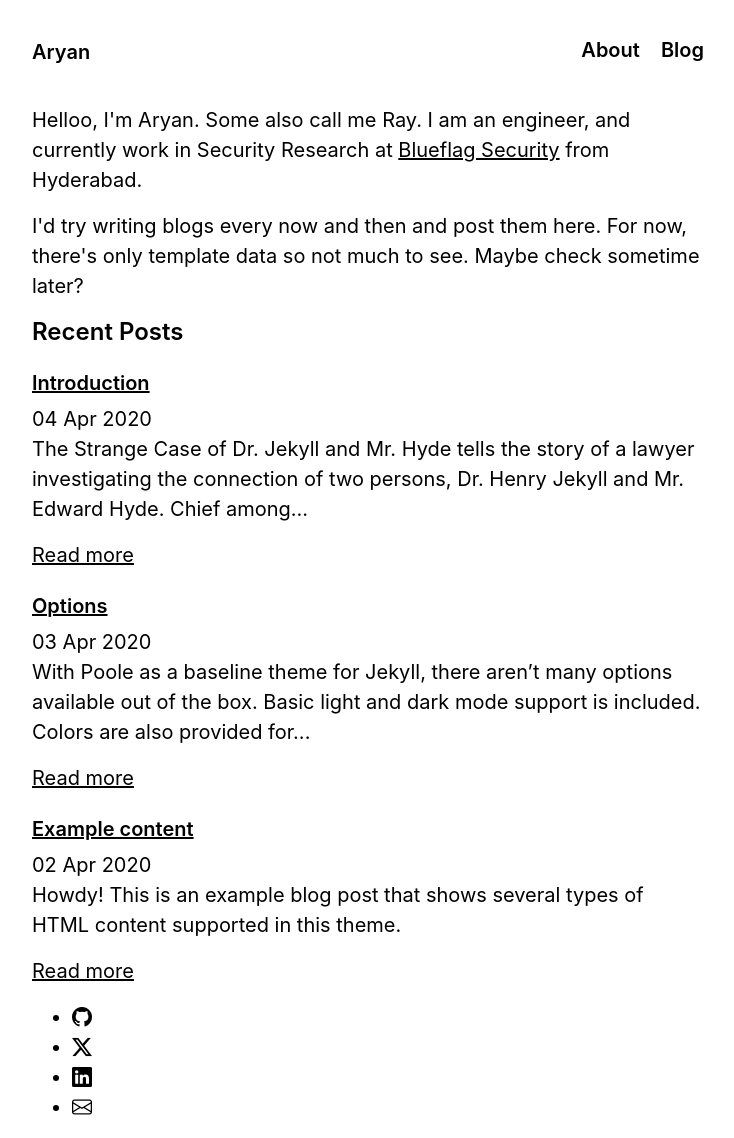
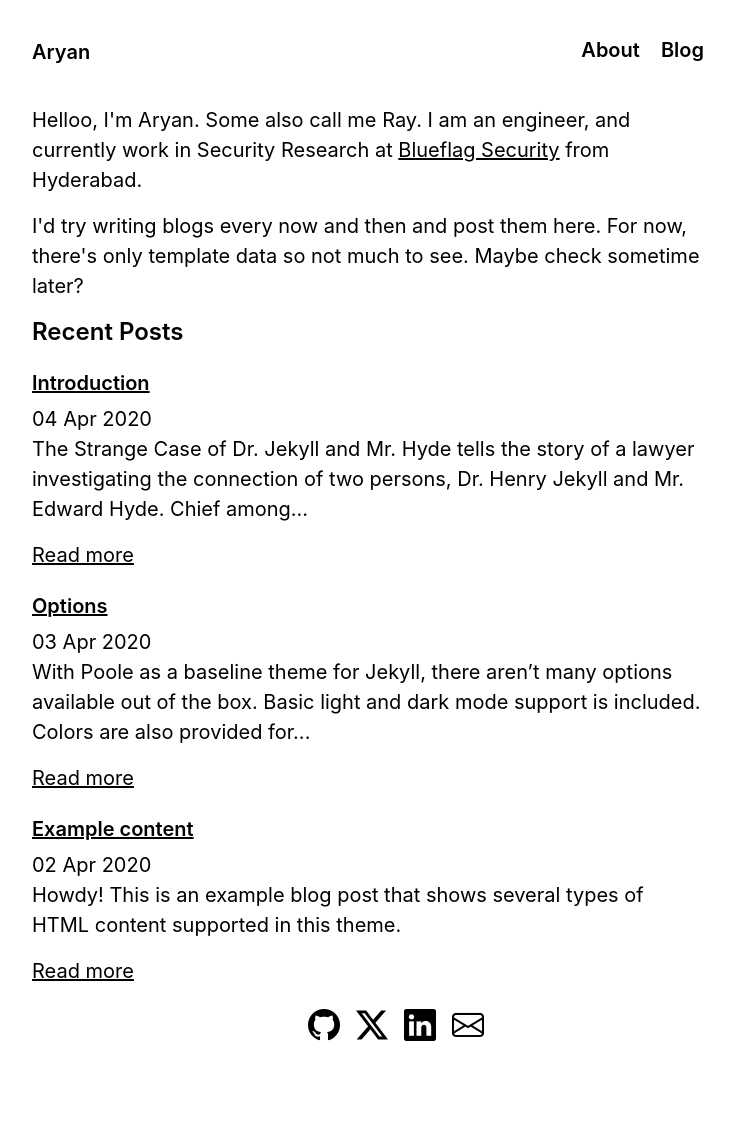
Before and after one commit to arayofcode/arayofcode.github.io, a Jekyll site: the page built from index.html, in a window 1280 px wide. Shown: the whole page, without its empty margins (272-1006 px from the left). Built offline with Jekyll 4.4.1, drawn with Linux system fonts in a browser that asks for light colours; the list of posts is cut into pages by our own code; after the commit the page ends 1066 px from its top, so only the background shows below that.

Commit message:
Fix footer

```diff
--- a/_sass/_base.scss
+++ b/_sass/_base.scss
@@ -72,16 +72,6 @@ mark {
   border-radius: .125rem;
 }
 
-.nav {
-  float: right;
-  line-height: 1.25rem;
-  word-spacing: 1rem;
-}
-
 main {
   flex: 1 0 auto;
 }
-
-footer {
-  flex-shrink: 0;
-}
--- a/_sass/_footer.scss
+++ b/_sass/_footer.scss
@@ -2,3 +2,14 @@ footer {
     margin-top: var(--spacer);
     margin-bottom: var(--spacer);
 }
+
+.social-links ul {
+    display: flex;
+    justify-content: center;
+}
+
+.social-links ul li {
+    font-size: 2rem;
+    margin-left: 1rem;
+    list-style-type: none;
+}
--- a/_sass/_masthead.scss
+++ b/_sass/_masthead.scss
@@ -21,3 +21,9 @@
     opacity: 0.5;
   }
 }
+
+.nav {
+  float: right;
+  line-height: 1.25rem;
+  word-spacing: 1rem;
+}
--- a/_sass/_variables.scss
+++ b/_sass/_variables.scss
@@ -9,7 +9,7 @@
   --gray-700: #495057;
   --gray-800: #343a40;
   --gray-900: #212529;
-  --dark-001: hsl(200, 3%, 12%);
+  --dark-001: hsl(210, 4%, 10%);
   --dark-002: hsl(0, 0%, 85%);
   --dark-link-color: rgba(255, 255, 255, 0.75);
   --dark-link-hover: #fff;
```
